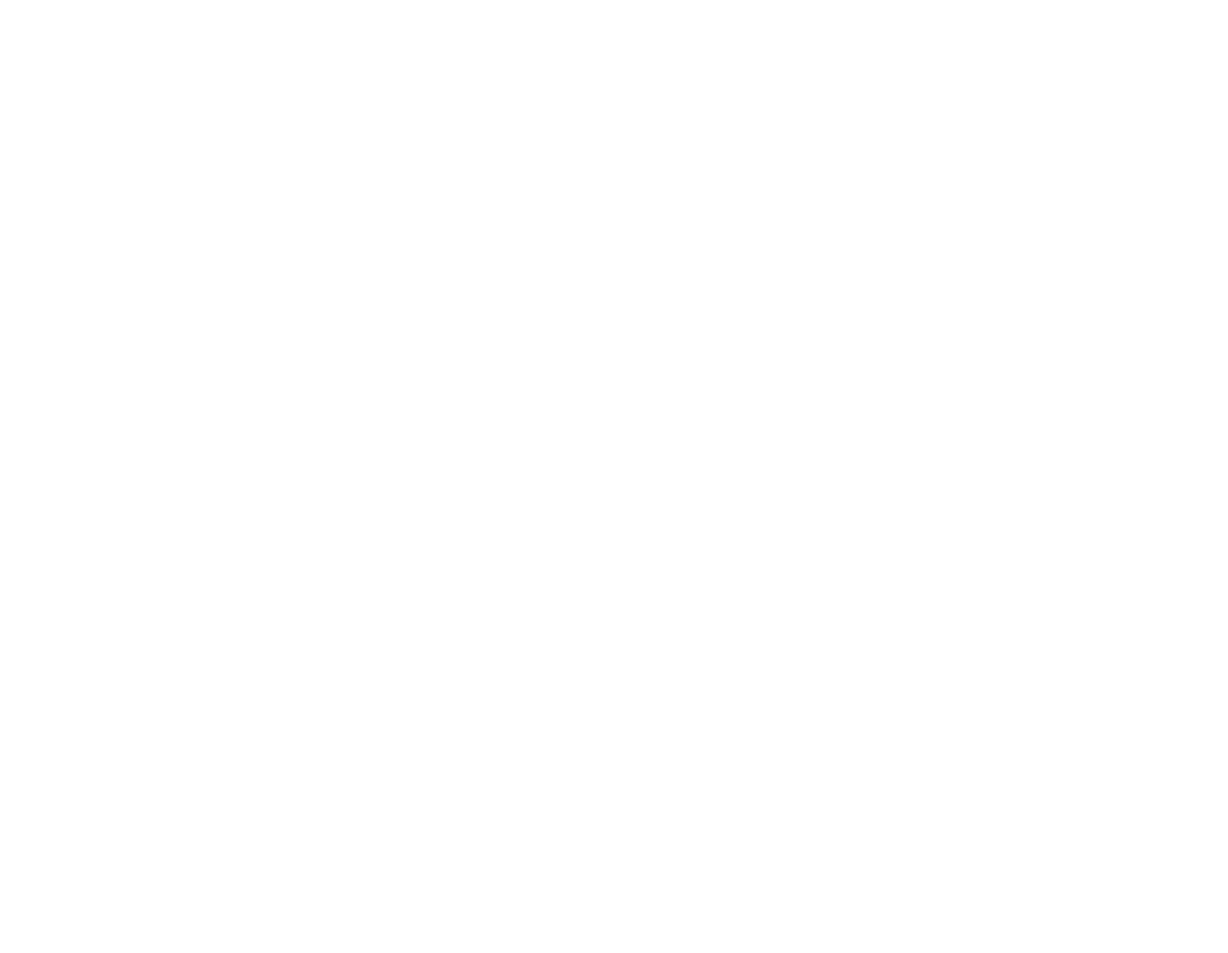
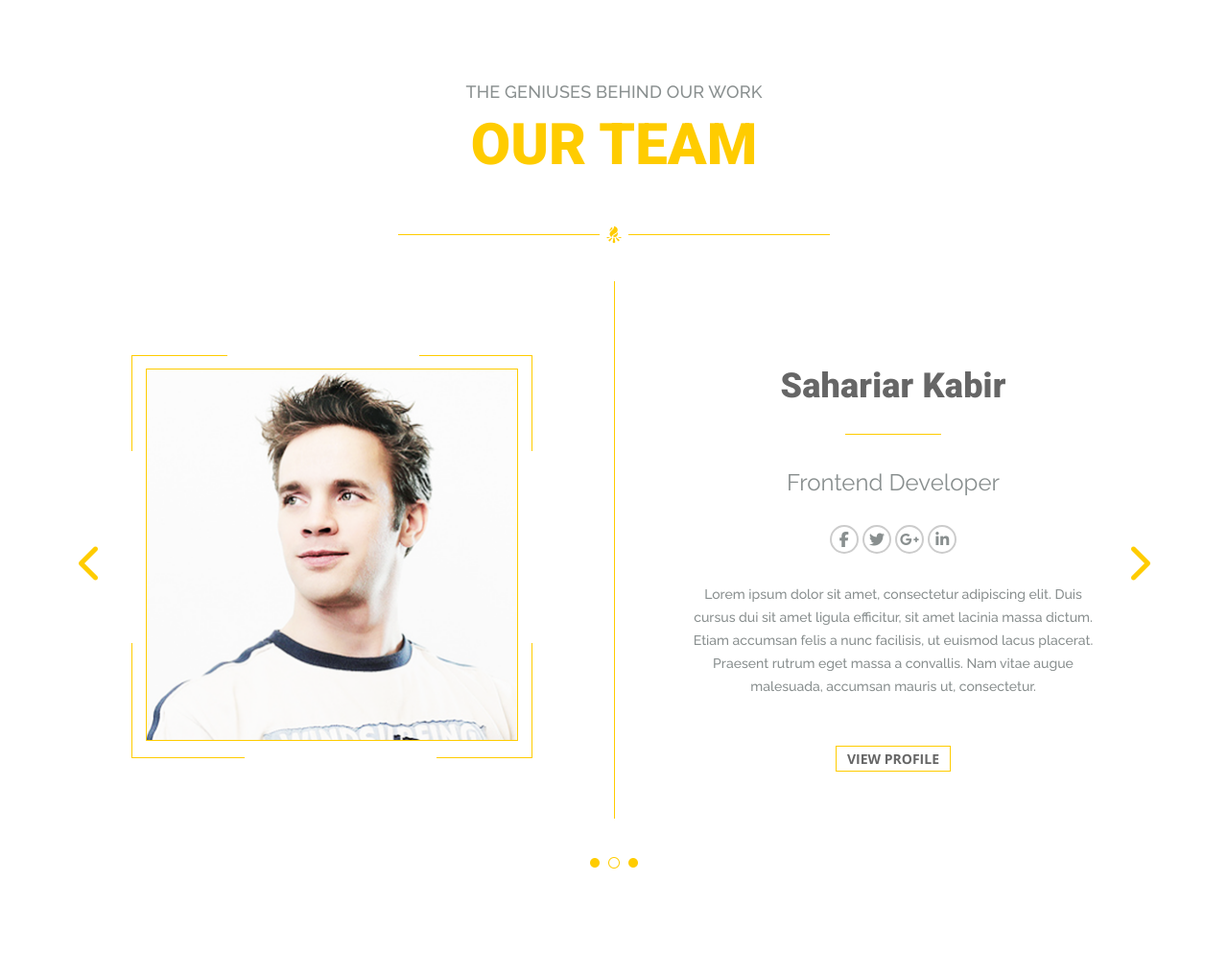
Before and after one commit to kravchenko-dev/B.A.Homework-15_1, a plain HTML site: page index.html in a window 1280 px wide. Shown: the whole page at 96% size. Before the commit the page ends 800 px from the top, so only its background shows below. Drawn offline with nearby package versions, Linux system fonts and the light colour scheme; files that its build step writes are made by us from their sources.

Commit message:
finish work

```diff
--- a/index.html
+++ b/index.html
@@ -4,12 +4,45 @@
     <meta charset="UTF-8" />
     <meta http-equiv="X-UA-Compatible" content="IE=edge" />
     <meta name="viewport" content="width=device-width, initial-scale=1.0" />
-    <link rel="stylesheet" href="styles/index.css" />
+    <link rel="stylesheet" href="styles/style.css" />
     <script
       src="https://kit.fontawesome.com/54f5d41fe4.js"
       crossorigin="anonymous"
     ></script>
     <title>Document</title>
   </head>
-  <body></body>
+  <body>
+    <header class="header">
+      <p class="header_p">the geniuses behind our work</p>
+      <h2 class="header_h2">our team</h2>
+    </header>
+    <main class="main">
+      <div class="main_block_left">
+        <img
+          class="main_block_left_img"
+          src="img/man.png"
+          alt="Sahariar Kabir"
+        />
+      </div>
+      <div class="main_block_right">
+        <h3 class="main_block_right_h3">Sahariar Kabir</h3>
+        <hr />
+        <p class="main_block_right_p">Frontend Developer</p>
+        <div class="main_block_right_social">
+          <i class="fab fa-facebook-f"></i>
+          <i class="fab fa-twitter"></i>
+          <i class="fab fa-google-plus-g"></i>
+          <i class="fab fa-linkedin-in"></i>
+        </div>
+        <p class="main_block_right_bottom_p">
+          Lorem ipsum dolor sit amet, consectetur adipiscing elit. Duis cursus
+          dui sit amet ligula efficitur, sit amet lacinia massa dictum. Etiam
+          accumsan felis a nunc facilisis, ut euismod lacus placerat. Praesent
+          rutrum eget massa a convallis. Nam vitae augue malesuada, accumsan
+          mauris ut, consectetur.
+        </p>
+        <button class="main_block_right_button">view profile</button>
+      </div>
+    </main>
+  </body>
 </html>
--- a/styles/fonts.scss
+++ /dev/null
@@ -1,2 +0,0 @@
-@import url('https://fonts.googleapis.com/css2?family=Open+Sans:wght@700&display=swap');
-@import url('https://fonts.googleapis.com/css2?family=Raleway:wght@400;500&display=swap');
--- /dev/null
+++ b/styles/style.scss
@@ -0,0 +1,194 @@
+@import url('https://fonts.googleapis.com/css2?family=Open+Sans:wght@700&display=swap');
+@import url('https://fonts.googleapis.com/css2?family=Open+Sans:wght@700&family=Raleway:wght@400;500&display=swap');
+@import url('https://fonts.googleapis.com/css2?family=Roboto:wght@900&display=swap');
+
+* {
+  margin: 0;
+  padding: 0;
+}
+
+body {
+  width: 1140px;
+  height: 998px;
+  margin: auto;
+  text-align: center;
+  font-family: 'Raleway', sans-serif;
+  color: #898f8f;
+  background: url(../img/background.png) no-repeat;
+  background-position: top 235px center;
+}
+
+// .header {
+//   background: url(../img/devider.png) no-repeat;
+//   background-position: bottom;
+// }
+
+.header_p {
+  font-weight: 500;
+  font-size: 18px;
+  line-height: 24px;
+  letter-spacing: 0.2px;
+  text-transform: uppercase;
+  padding: 84px 0 0 0;
+}
+
+.header_h2 {
+  font-family: 'Roboto', sans-serif;
+  color: #ffcc00;
+  font-weight: 900;
+  font-size: 60px;
+  line-height: 66px;
+  text-transform: uppercase;
+  padding: 10px 0 70px 0;
+}
+
+.main {
+  position: relative;
+}
+
+.main::before {
+  content: '\f053';
+  font-family: FontAwesome;
+  color: #ffcc00;
+  font-size: 40px;
+  position: absolute;
+  top: 312px;
+  left: 12px;
+  cursor: pointer;
+}
+
+.main::after {
+  content: '\f054';
+  font-family: FontAwesome;
+  color: #ffcc00;
+  font-size: 40px;
+  position: absolute;
+  top: 312px;
+  left: 1104px;
+  cursor: pointer;
+}
+
+.main_block_left,
+.main_block_right {
+  display: inline-block;
+  width: 552px;
+  height: 600px;
+}
+
+.main_block_left {
+  float: left;
+  margin: 116px 0 0 67px;
+  width: 418px;
+  height: 420px;
+  background-image: linear-gradient(
+      to right,
+      #ffcc00 100px,
+      transparent 100px,
+      transparent 300px,
+      #ffcc00 300px
+    ),
+    linear-gradient(
+      to left,
+      #ffcc00 100px,
+      transparent 100px,
+      transparent 300px,
+      #ffcc00 300px
+    ),
+    linear-gradient(
+      to bottom,
+      #ffcc00 100px,
+      transparent 100px,
+      transparent 300px,
+      #ffcc00 300px
+    ),
+    linear-gradient(
+      to bottom,
+      #ffcc00 100px,
+      transparent 100px,
+      transparent 300px,
+      #ffcc00 300px
+    );
+  background-size: 100% 1px, 100% 1px, 1px 100%, 1px 100%;
+  background-position: 0 0, 0 100%, 0 0, 100% 0;
+  background-repeat: no-repeat;
+}
+
+.main_block_left_img {
+  margin: 14px 14px;
+  width: 386px;
+  height: 386px;
+  border: 1px solid #ffcc00;
+}
+
+.main_block_right {
+  width: 422px;
+  float: right;
+  margin: 136px 68px 0 0;
+}
+
+.main_block_right_h3 {
+  font-family: 'Roboto', sans-serif;
+  font-weight: 900;
+  font-size: 36px;
+  line-height: 24px;
+  letter-spacing: 0.2px;
+  color: #666666;
+  padding: 0 0 38px;
+}
+
+hr {
+  width: 100px;
+  height: 1px;
+  background-color: #ffcc00;
+  border: none;
+  margin: auto;
+}
+
+.main_block_right_p {
+  font-weight: 400;
+  font-size: 24px;
+  line-height: 36px;
+  padding: 32px 0 0 0;
+}
+
+.main_block_right_social {
+  display: inline-block;
+  text-align: center;
+  align-items: centers;
+  padding: 26px 0 0 0;
+}
+
+.fab {
+  width: 26px;
+  height: 21px;
+  border: 2px solid #cccccc;
+  border-radius: 50%;
+  padding: 5px 0 0 0;
+}
+
+.fab:hover {
+  color: #508cef;
+  border-color: #508cef;
+}
+
+.main_block_right_bottom_p {
+  font-weight: 500;
+  font-size: 14px;
+  line-height: 24px;
+  margin: 30px 0 0 0;
+}
+
+.main_block_right_button {
+  font-family: 'Open Sans', sans-serif;
+  font-weight: 700;
+  font-size: 14px;
+  line-height: 24px;
+  text-transform: uppercase;
+  border: 1px solid #ffcc00;
+  width: 120px;
+  height: 27px;
+  color: #666666;
+  background-color: #ffffff;
+  cursor: pointer;
+  margin-top: 50px;
+}
```
Also changed, not shown: img/background.png (added), img/man.png (added), styles/style.css (added), 1 other file.
